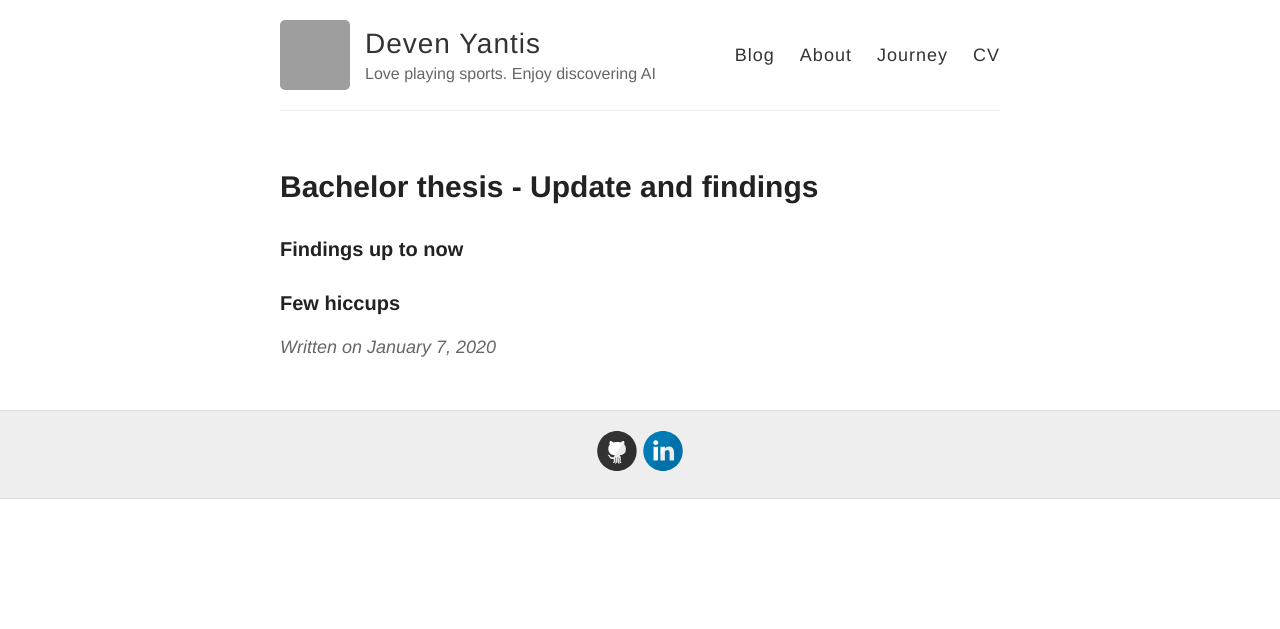
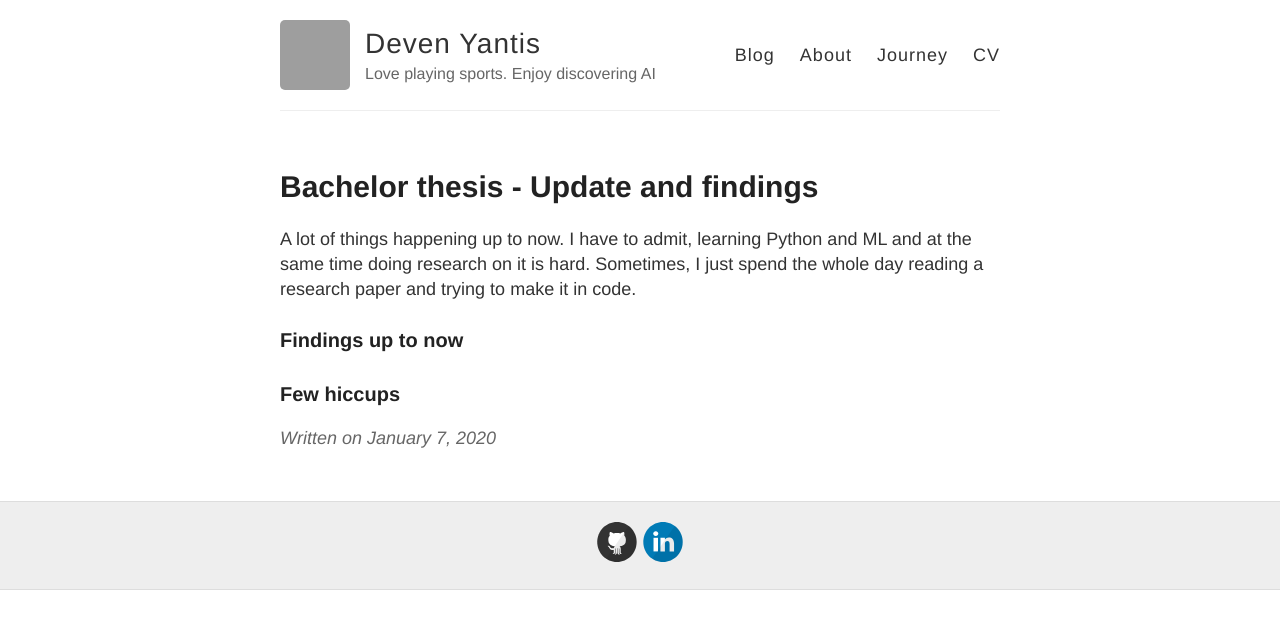
Before and after one commit to devennn/devennn.github.io, a Jekyll site: the page built from _posts/2020-01-07-bachelor-theis-findings-and-update.md, in a window 1280 px wide. Shown: the top 629 px of the page. Built offline with Jekyll 4.4.1, drawn with Linux system fonts in a browser that asks for light colours; grey boxes are pictures that could not be loaded.

Commit message:
Update 2020-01-07-bachelor-theis-findings-and-update.md

```diff
--- a/_posts/2020-01-07-bachelor-theis-findings-and-update.md
+++ b/_posts/2020-01-07-bachelor-theis-findings-and-update.md
@@ -2,6 +2,7 @@
 layout: post
 title: Bachelor thesis - Update and findings
 ---
+A lot of things happening up to now. I have to admit, learning Python and ML and at the same time doing research on it is hard. Sometimes, I just spend the whole day reading a research paper and trying to make it in code.
 
 ### Findings up to now
 
```
